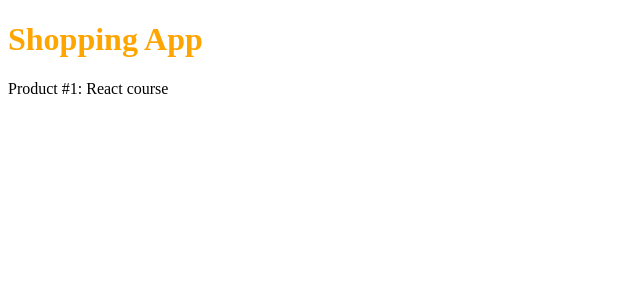
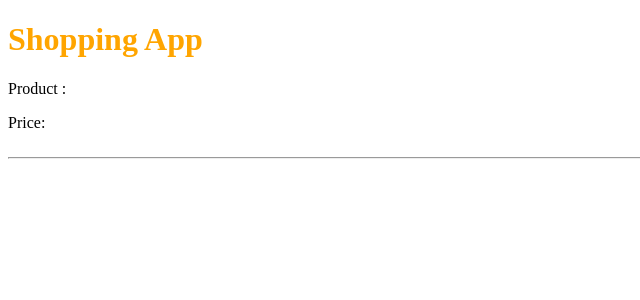
Before and after one commit to sabasaber/React-course, a React (Create React App) app: page / in a window 1280 px wide. Shown: the top 300 px of the page, without its empty margins (0-640 px from the left). Built offline with nearby package versions, Linux system fonts and the light colour scheme.

Commit message:
Data passed using props

```diff
--- a/src/components/Product/Product.js
+++ b/src/components/Product/Product.js
@@ -1,7 +1,9 @@
-const Product = () => {
+const Product = (props) => {
     return (
-            <p>Product #1: React course</p>
-     )
-}
+            <><p>Product {props.num}: {props.name}</p><p>Price: {props.price}</p>
+            <h6 style={{color:"red"}}>{props.children}</h6><hr/>
+            </>
+     );
+};
 
 export default Product;
```
